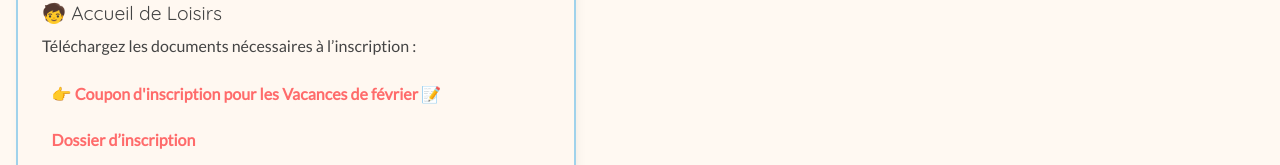
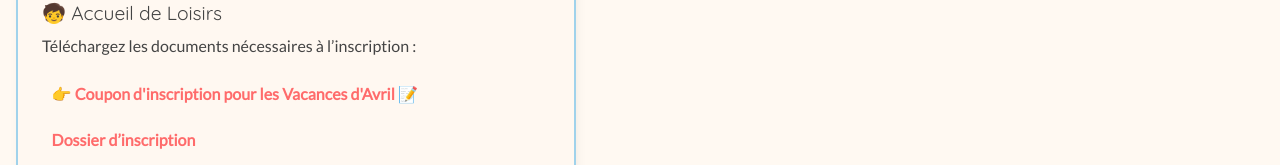
Before and after one commit to MarieC2023/FamillesRuralesSGG, a React (Vite) app: page /AccueilDeLoisirs in a window 1280 px wide. Shown: the part 1824-1989 px from the top of the page. Built offline with nearby package versions, Linux system fonts and the light colour scheme.

Commit message:
Centre de loisirs

```diff
--- a/src/pages/AccueilDeLoisirs.jsx
+++ b/src/pages/AccueilDeLoisirs.jsx
@@ -122,7 +122,7 @@ const Centre = () => {
                         fichiers={[
                             {
                                 href: "/docs/CouponInscription.pdf",
-                                label: "👉 Coupon d'inscription pour les Vacances de février 📝",
+                                label: "👉 Coupon d'inscription pour les Vacances d'Avril 📝",
                             },
                             {
                                 href: "/docs/DossierInscription.pdf",
```
Also changed, not shown: 1 other file (tests, documents, lock files or other folders).
